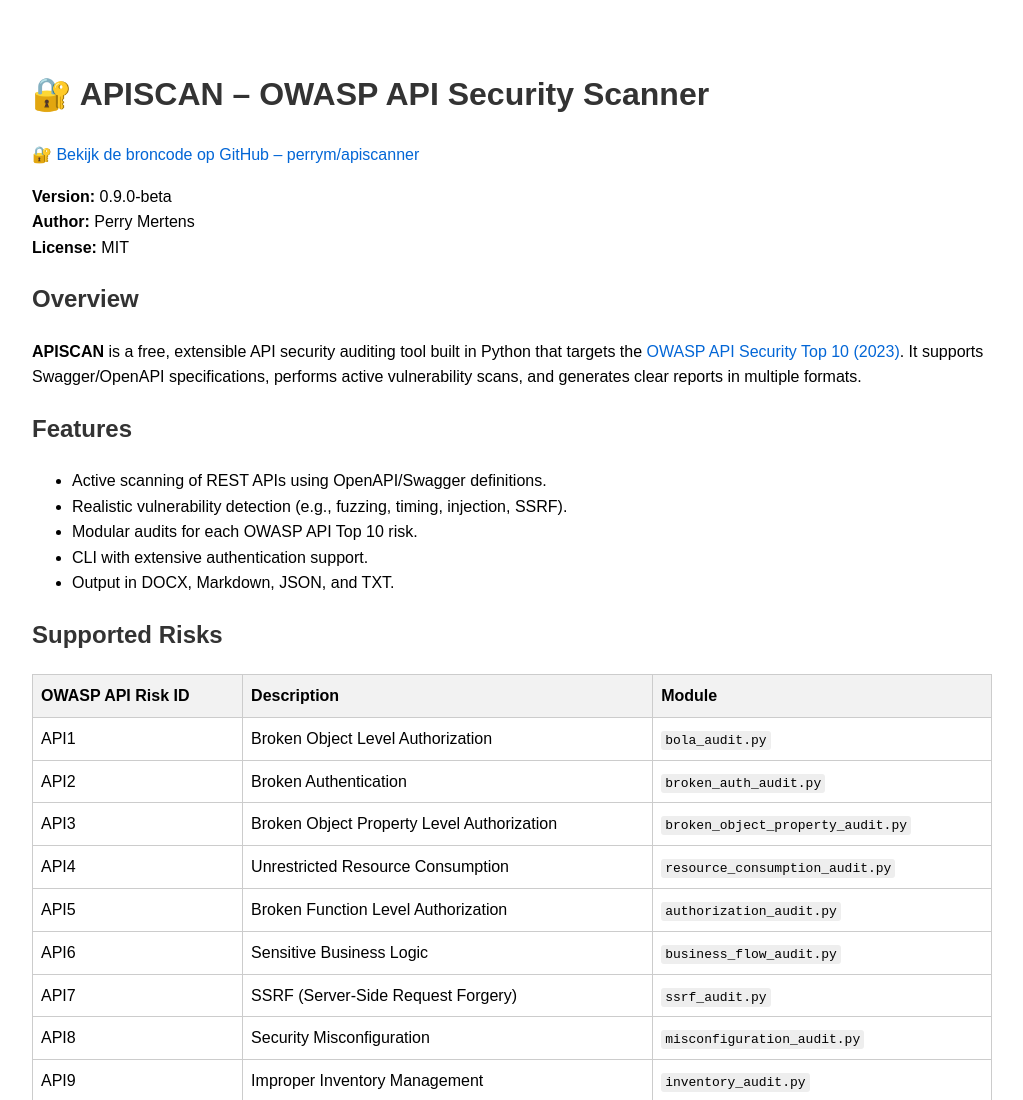
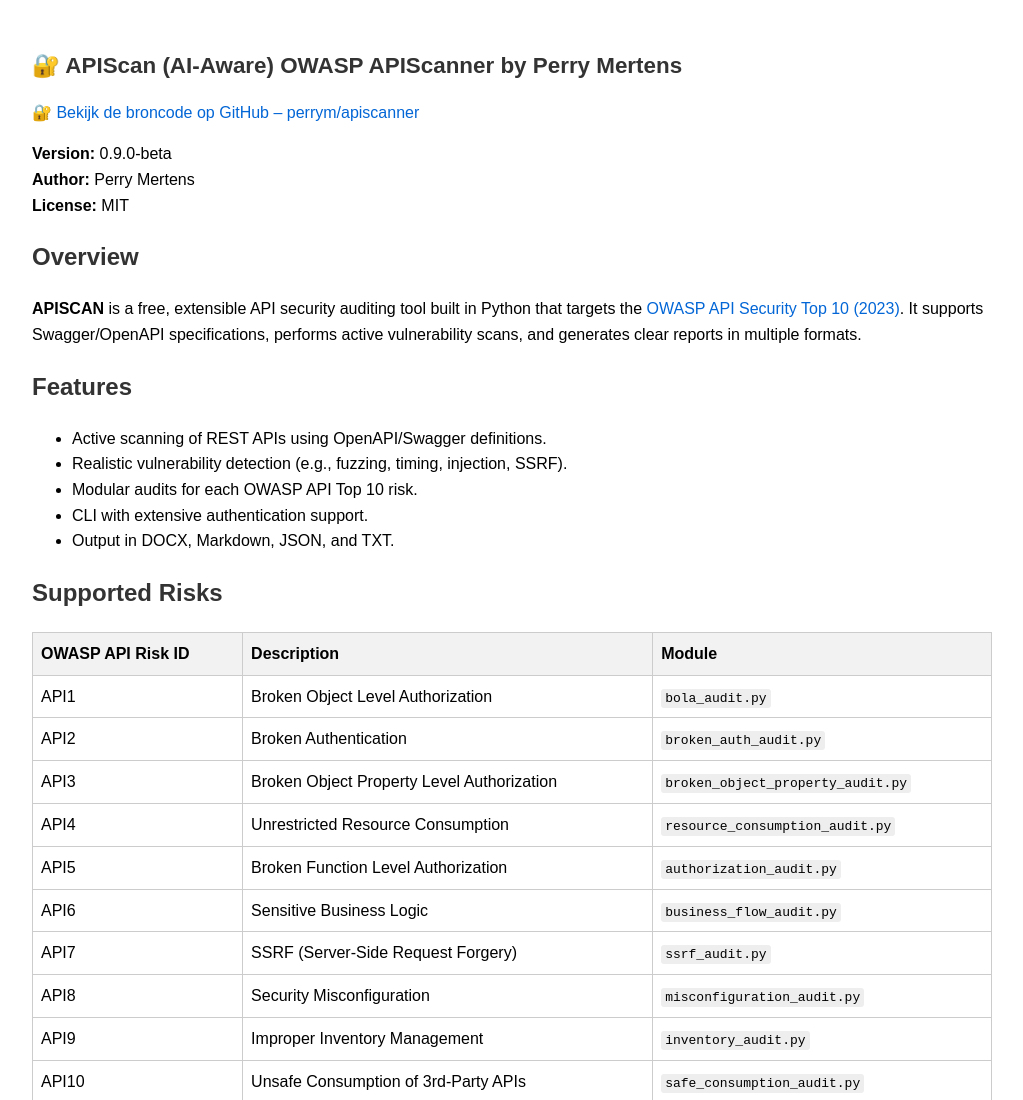
Before and after one commit to perrym/apiscanner, a plain HTML site: page index.html in a window 1280 px wide. Shown: the top 1100 px of the page, without its empty margins (128-1151 px from the left). Drawn offline with Linux system fonts and the light colour scheme.

Commit message:
Update index.html

```diff
--- a/index.html
+++ b/index.html
@@ -1,14 +1,13 @@
 <!DOCTYPE html>
-
 <html lang="en">
 <head>
 <meta charset="utf-8"/>
 <meta content="VvYq2k5BFp5dpIL6JpQhoe90sWEXZTEBbaynlEKCWRE" name="google-site-verification">
-<title>APISCAN – OWASP API Security Scanner</title>
+<title>APISCAN - API-Scan (AI-Aware) OWASP APIScanner by Perry Mertens</title>
 <meta content="Free and extensible Python-based API security scanner targeting the OWASP API Top 10." name="description"/>
 <meta content="width=device-width, initial-scale=1" name="viewport"/>
 <meta content="index, follow" name="robots"/>
-<meta content="API security, OWASP, Swagger, OpenAPI, Python, REST API scanning, Perry Mertens" name="keywords"/>
+<meta content="API security, AI,  OWASP, Swagger, OpenAPI, Python, apiscanner, REST API scanning, Perry Mertens" name="keywords"/>
 <style>
         body { font-family: Arial, sans-serif; max-width: 960px; margin: 2rem auto; padding: 1rem; line-height: 1.6; }
         h1, h2, h3 { color: #333; }
@@ -21,7 +20,9 @@
     </style>
 </meta></head>
 <body>
-<h1>🔐 APISCAN – OWASP API Security Scanner</h1>
+<h1 style="font-size:1.4rem; margin:0;">
+  🔐 APIScan (AI-Aware) OWASP APIScanner by Perry Mertens
+</h1>
 <p><a href="https://github.com/perrym/apiscanner" rel="noopener noreferrer" target="_blank">
          🔐 Bekijk de broncode op GitHub – perrym/apiscanner
     </a></p>
```
